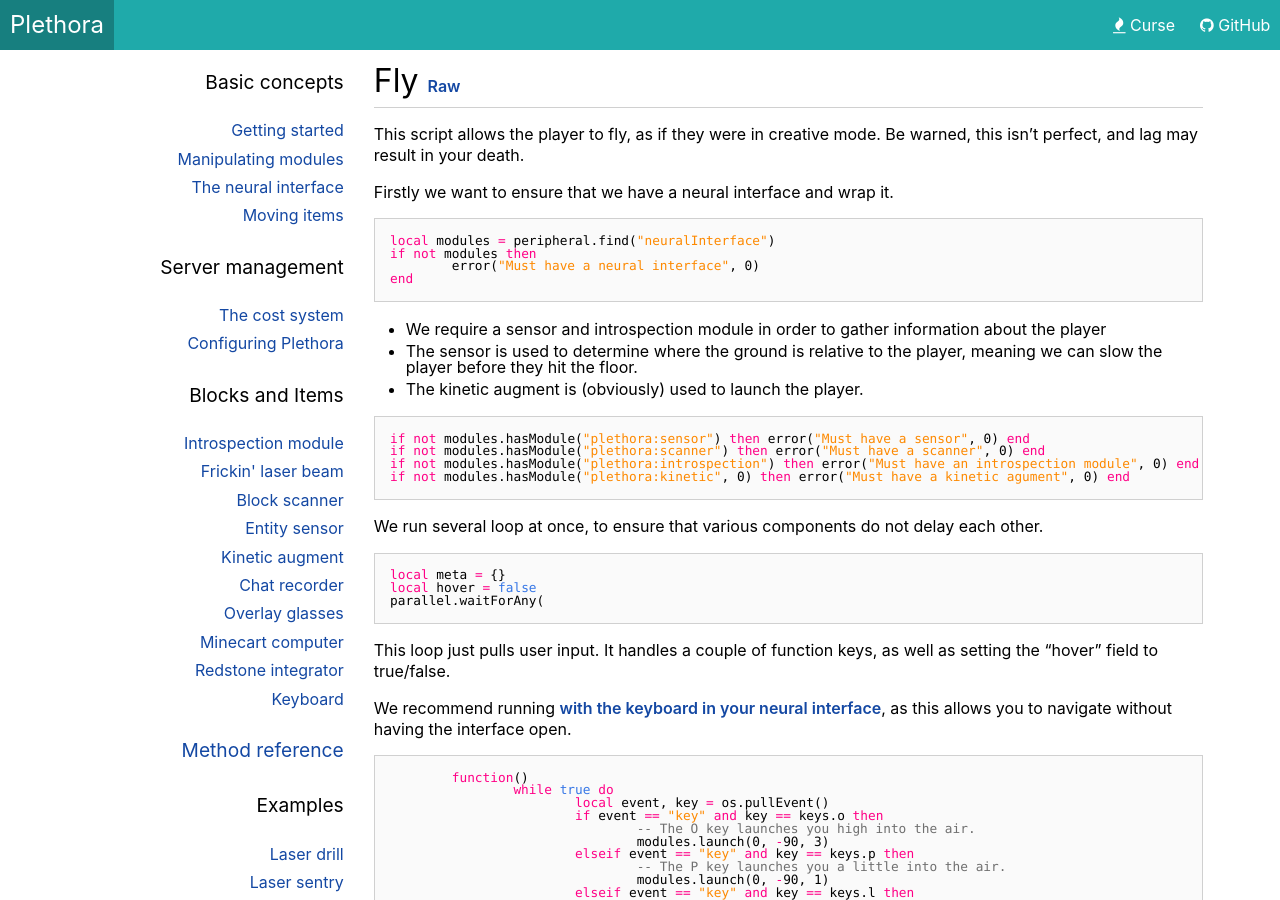
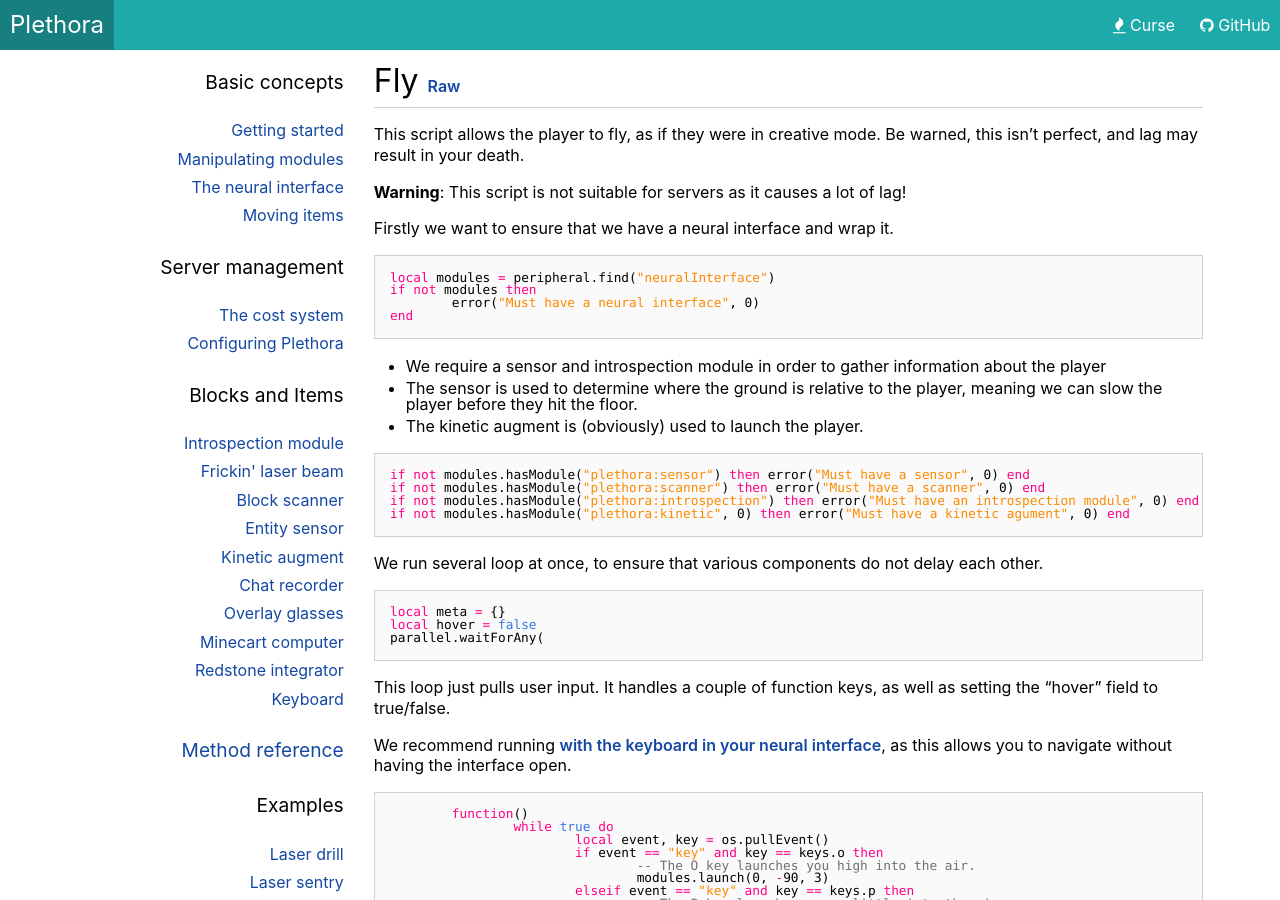
Before and after one commit to SquidDev-CC/plethora, a Jekyll site: the page built from examples/fly.md, in a window 1280 px wide and 900 px high. Built offline with Jekyll 4.4.1, drawn with Linux system fonts in a browser that asks for light colours.

Commit message:
Added warning for lag in servers.

```diff
--- a/examples/fly.md
+++ b/examples/fly.md
@@ -6,6 +6,8 @@
 ## Fly <small>[Raw](fly.lua)</small>
 This script allows the player to fly, as if they were in creative mode. Be warned, this isn't perfect, and lag may
 result in your death.
+
+**Warning**: This script is not suitable for servers as it causes a lot of lag!
 
 Firstly we want to ensure that we have a neural interface and wrap it.
 
```
